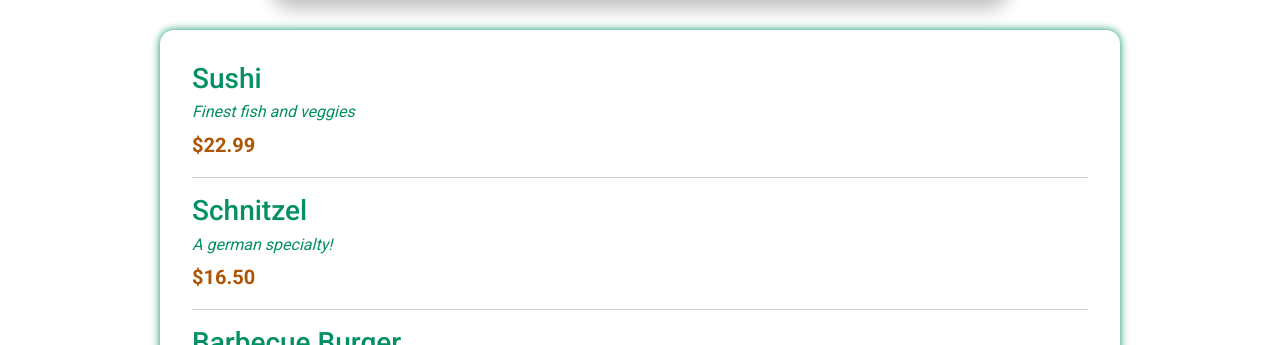
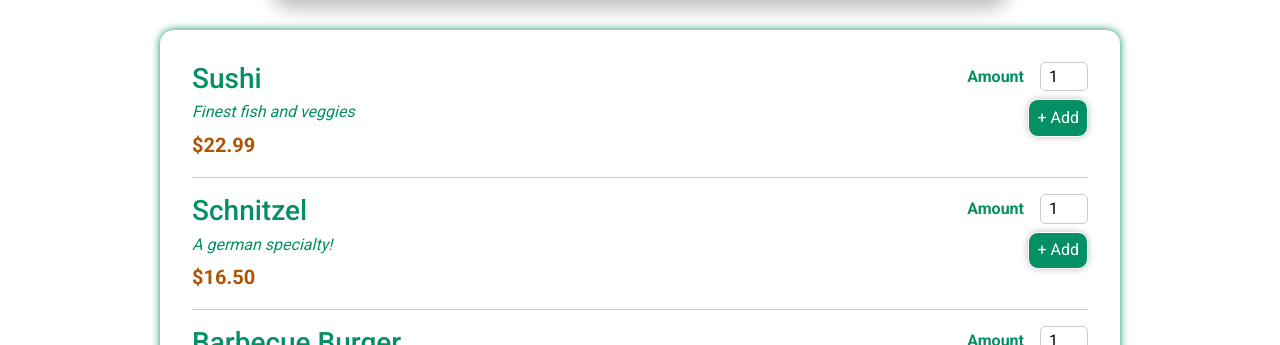
Before and after one commit to naderelzinyy/Simple-React-Food-Ordering-App, a React (Create React App) app: page / in a window 1280 px wide. Shown: the part 455-800 px from the top of the page. Built offline with nearby package versions, Linux system fonts and the light colour scheme.

Commit message:
Creating, Styling and connecting MealItemForm.js

```diff
--- a/src/Components/Cart/CartButton/Button.module.css
+++ b/src/Components/Cart/CartButton/Button.module.css
@@ -25,7 +25,7 @@
   color:#ffff;
   box-shadow: 0 0 9px rgba(255, 255, 255, 0.26);
   padding: 0.3rem 0.8rem;
-  transition: all 500ms ;
+  transition: all 200ms ;
 
 }
 
--- a/src/Components/Meals/AvailableMeals.js
+++ b/src/Components/Meals/AvailableMeals.js
@@ -38,6 +38,7 @@
   export const AvailableMeals = () => {
 
       const mealList = DUMMY_MEALS.map(meal=> <MealItem
+         id={meal.id}
          key={meal.id}
          name={meal.name}
          description={meal.description}
--- a/src/Components/Meals/AvailableMeals.module.css
+++ b/src/Components/Meals/AvailableMeals.module.css
@@ -14,11 +14,13 @@
   @keyframes meals-appear {
     from {
       opacity: 0;
-      transform: translateY(3rem);
+      transform: translatex(-5rem);
+
     }
 
     to {
       opacity: 1;
-      transform: translateY(0);
+      transform: translatex(0);
+
     }
   }
--- a/src/Components/Meals/MealItem/MealItem.js
+++ b/src/Components/Meals/MealItem/MealItem.js
@@ -1,18 +1,21 @@
 
 import classes from './MealItem.module.css'
 import React from 'react'
+import MealItemForm from './MealItemForm'
 
 export const MealItem = (props) => {
     const price = `$${props.price.toFixed(2)}`
     return (
         <li className={classes.meal}>
+          <div>
+             <h3>{props.name}</h3>
+             <div className={classes.description}>{props.description}</div>
+             <div className={classes.price} > {price} </div>
+          </div>
+
          <div>
-            <h3>{props.name}</h3>
-            <div className={classes.description}>{props.description}</div>
-            <div className={classes.price} > {price} </div>
+             <MealItemForm id={props.id}/>
          </div>
-
-         <div></div>
         </li>
     )
 }
--- a/src/Components/Meals/MealItem/MealItemForm.js
+++ b/src/Components/Meals/MealItem/MealItemForm.js
@@ -0,0 +1,23 @@
+
+import React from 'react'
+import classes from './MealItemForm.module.css'
+import Input from '../../UI/Input'
+
+export const MealItemForm = (props) => {
+    return (
+        <form className={classes.form}>
+            <Input label="Amount" input={{
+                id:"amount"+props.id,
+                type:"number",
+                min:"1",
+                max:"5",
+                step:"1",
+                defaultValue:"1"
+            }}/>
+
+            <button>+ Add</button>
+        </form>
+    )
+}
+
+export default MealItemForm
--- /dev/null
+++ b/src/Components/Meals/MealItem/MealItemForm.module.css
@@ -0,0 +1,27 @@
+
+
+.form {
+    text-align: right;
+  }
+
+  .form button {
+    font: inherit;
+    padding: 0.3rem 0.5rem;
+    border: 1px solid #ffff;
+    border-radius: 10px 10px 10px 10px;
+    color: white;
+    background: #048f65;
+    box-shadow: 0 0 7px rgba(0, 0, 0, 0.26);
+    cursor: pointer;
+    justify-content: space-around;
+    transition: all 500ms ;
+  }
+
+  .form button:hover,
+  .form button:active {
+    background: white;
+    border-color: #048f65;
+    color:#048f65;
+    box-shadow: 0 0 9px rgba(255, 255, 255, 0.26);
+    transition: all 300ms ;
+  }
--- /dev/null
+++ b/src/Components/UI/Input.js
@@ -0,0 +1,15 @@
+
+import classes from './Input.module.css'
+import React from 'react'
+
+
+export const Input = (props) => {
+    return (
+        <div className={classes.input}>
+            <label htmlFor={props.input.id}> {props.label} </label>
+            <input {...props.input}></input>
+        </div>
+    )
+}
+
+export default Input
--- /dev/null
+++ b/src/Components/UI/Input.module.css
@@ -0,0 +1,18 @@
+.input {
+    display: flex;
+    align-items: center;
+    margin-bottom: 0.5rem;
+  }
+
+  .input label {
+    font-weight: bold;
+    margin-right: 1rem;
+  }
+
+  .input input {
+    width: 3rem;
+    border-radius: 5px;
+    border: 1px solid #ccc;
+    font: inherit;
+    padding-left: 0.5rem;
+  }
```
Also changed, not shown: 1 other file (tests, documents, lock files or other folders).
